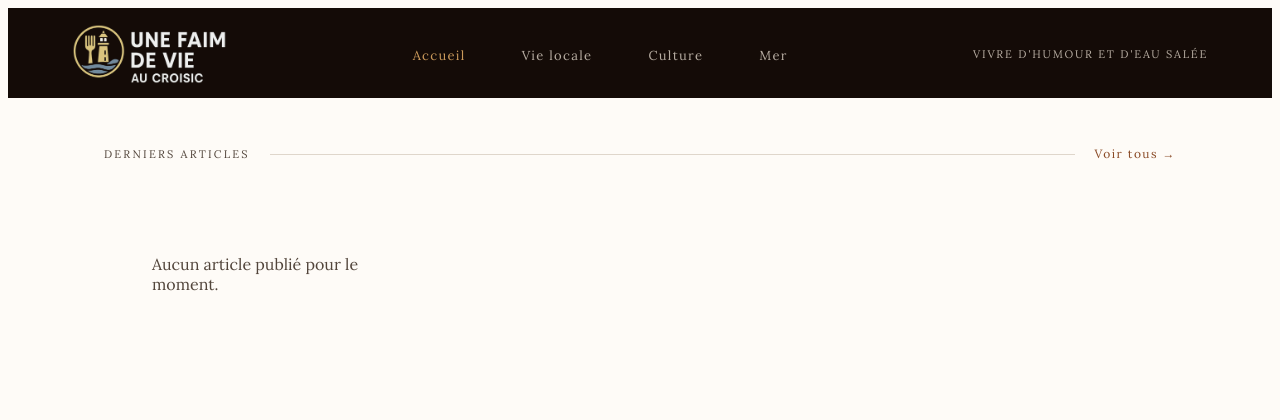
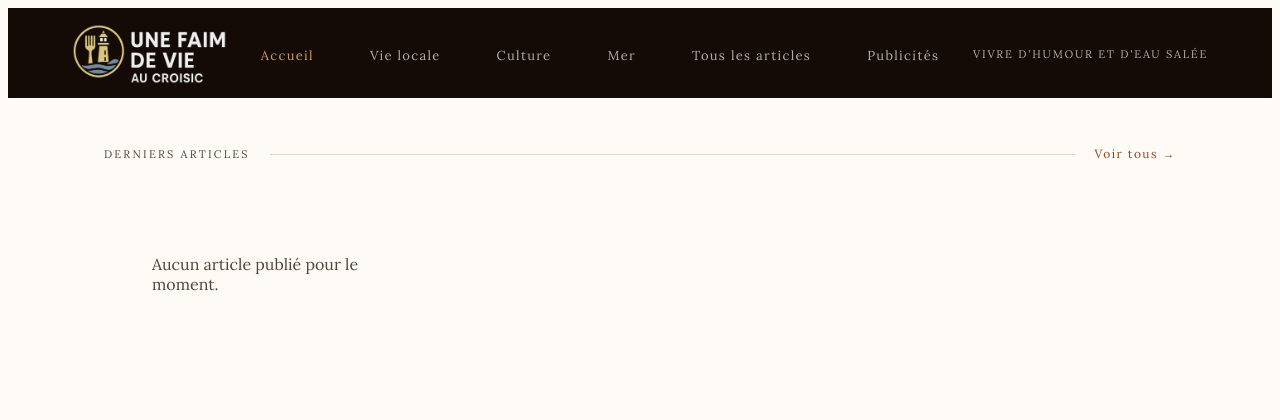
Before and after one commit to misterned/unefaimdevie, a Django app: page / in a window 1280 px wide. Shown: the top 420 px of the page. Run offline with Django 5.2, Linux system fonts and the light colour scheme; data that the repository does not hold is empty; parts of the project's set-up code (start-up, migrations or seed data) failed here and were passed over.

```diff
--- a/core/templates/base.html
+++ b/core/templates/base.html
@@ -47,6 +47,10 @@
             <li><a href="{% url 'post-list' %}?categorie=Culture" {% if request.GET.categorie == 'Culture' %}class="active"{% endif %}>Culture</a></li>
             <li><span class="lo-header__nav-sep"></span></li>
             <li><a href="{% url 'post-list' %}?categorie=Mer" {% if request.GET.categorie == 'Mer' %}class="active"{% endif %}>Mer</a></li>
+            <li><span class="lo-header__nav-sep"></span></li>
+            <li><a href="{% url 'post-list' %}" {% if request.resolver_match.url_name == 'post-list' and not request.GET.categorie %}class="active"{% endif %}>Tous les articles</a></li>
+            <li><span class="lo-header__nav-sep"></span></li>
+            <li><a href="{% url 'ad-list' %}" {% if request.resolver_match.url_name == 'ad-list' %}class="active"{% endif %}>Publicités</a></li>
         </ul>
       </nav>
 
```
